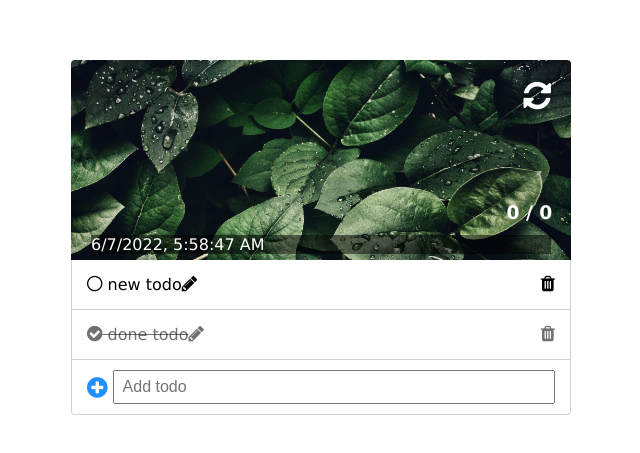
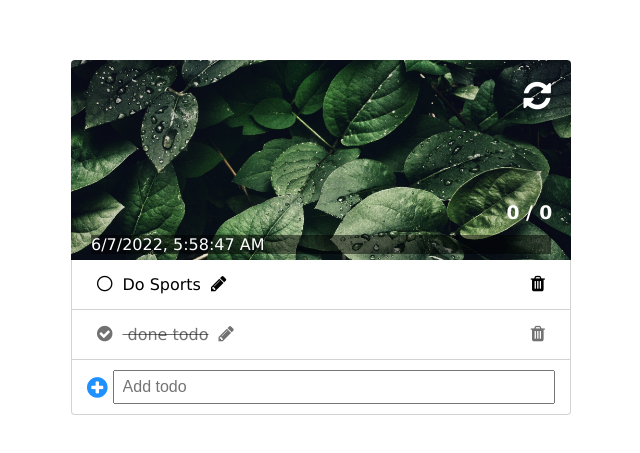
Before and after one commit to Stasysj/type8-react-06-props-forms-todo, a React (Create React App) app: page / in a window 1280 px wide. Shown: the part 163-616 px from the top of the page, without its empty margins (319-959 px from the left). Built offline with nearby package versions, Linux system fonts and the light colour scheme.

Commit message:
Icon SingleTodo

```diff
--- a/src/App.css
+++ b/src/App.css
@@ -107,6 +107,8 @@ header {
 .item i {
   font-size: 18px;
   cursor: pointer;
+  padding-right: 10px;
+  padding-left: 10px;
 }
 
 .item i:last-child {
--- /dev/null
+++ b/src/TodoApp/SingleTodo/SingleTodo.jsx
@@ -0,0 +1,14 @@
+import Icon from '../UI/Icon';
+
+function SingleTodo({ title }) {
+  return (
+    <li className='item '>
+      <Icon icon='fa-circle-thin' />
+      <span className='text'>{title}</span>
+      <Icon icon='fa-pencil' />
+      <Icon icon='fa-trash' />
+    </li>
+  );
+}
+
+export default SingleTodo;
--- a/src/TodoApp/TodoList/TodoList.jsx
+++ b/src/TodoApp/TodoList/TodoList.jsx
@@ -1,13 +1,16 @@
+import SingleTodo from '../SingleTodo/SingleTodo';
+
+const initTodos = [
+  { id: 1, title: 'Do Sports', isDone: true },
+  { id: 2, title: 'Go Hiking', isDone: false },
+];
+
 function TodoList() {
   return (
     <section className='content'>
       <ul id='list' className='list'>
-        <li className='item '>
-          <i className='fa fa-circle-thin make-done' aria-hidden='true'></i>
-          <span className='text'> new todo</span>
-          <i className='fa fa-pencil edit-icon' aria-hidden='true'></i>
-          <i className='fa fa-trash delete-icon' aria-hidden='true'></i>
-        </li>
+        <SingleTodo {...initTodos[0]} />
+
         <li className='item line-through'>
           <i className='fa fa-check-circle make-done' aria-hidden='true'></i>
           <span className='text'> done todo</span>
--- /dev/null
+++ b/src/TodoApp/UI/Icon.jsx
@@ -0,0 +1,5 @@
+function Icon({ icon }) {
+  return <i className={`fa ${icon}`} aria-hidden='true'></i>;
+}
+
+export default Icon;
```
